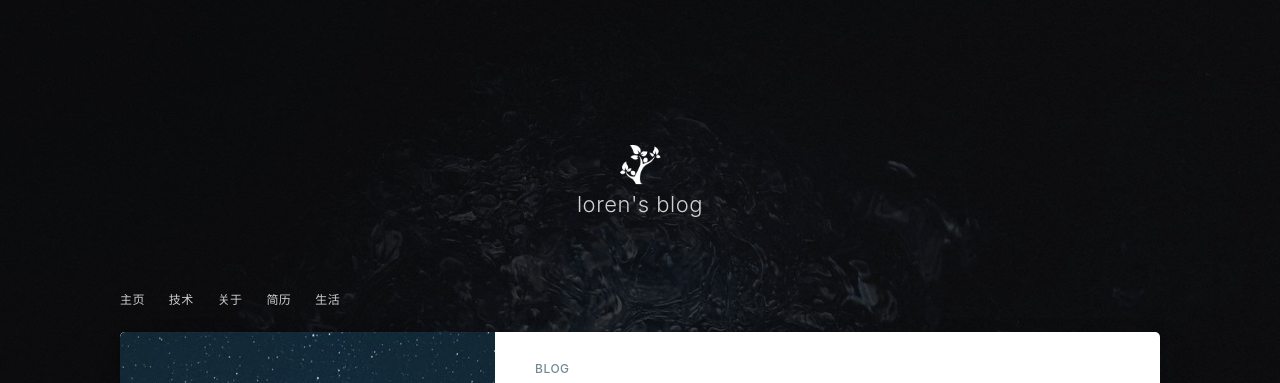
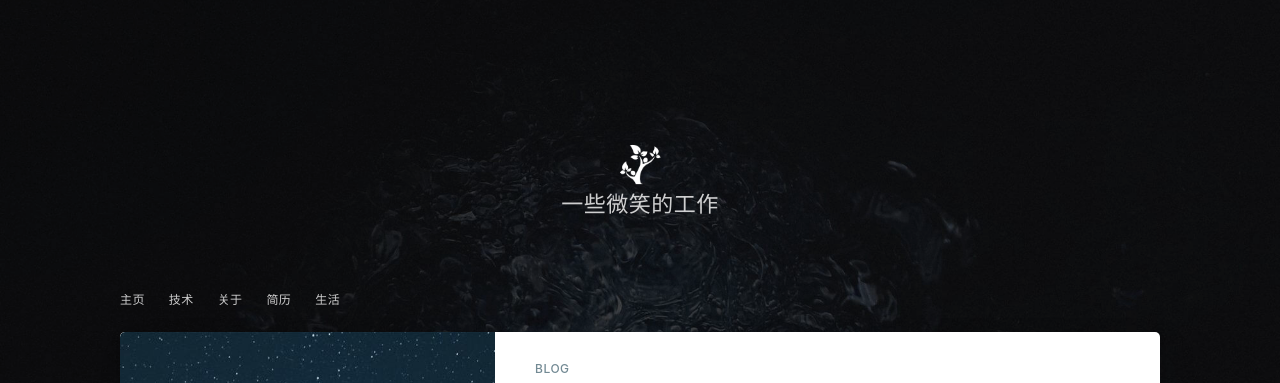
Before and after one commit to Loren1994/loren1994.github.io, a Jekyll site: the page built from index.html, in a window 1280 px wide. Shown: the top 383 px of the page. Built offline with Jekyll 4.4.1, drawn with Linux system fonts in a browser that asks for light colours; nearby versions of some CDN libraries; the list of posts is cut into pages by our own code; comment, search, counter and statistics services are not loaded.

Commit message:
修改描述

```diff
--- a/_config.yml
+++ b/_config.yml
@@ -9,7 +9,7 @@
 
 # Website info
 title: Loren
-description: loren's blog
+description: 一些微笑的工作
 cover: assets/images/blog-cover.jpg
 logo: assets/images/blog-icon.png
 logo_dark: assets/images/favicon.png
```
